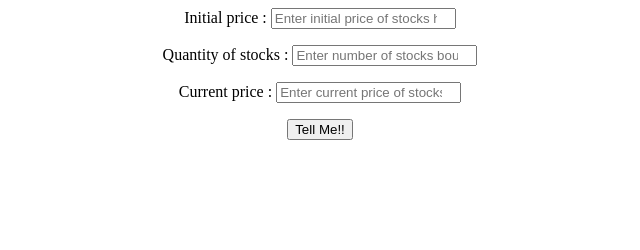
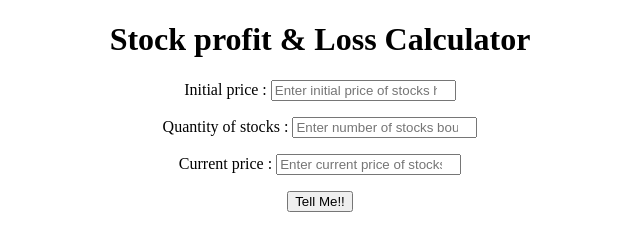
Before and after one commit to syed-shaida-hussain/profit-or-los-on-stocks-, a plain HTML site: page index.html in a window 1280 px wide. Shown: the whole page, without its empty margins (320-960 px from the left). Drawn offline with Linux system fonts and the light colour scheme.

Commit message:
heading added

```diff
--- a/index.html
+++ b/index.html
@@ -7,6 +7,7 @@
     <title>profit or loss</title>
 </head>
 <body>
+    <h1>Stock profit & Loss Calculator</h1>
     <main>
         <label for="initial-price"> Initial price :
             <input type="number" id="initial-price" placeholder="Enter initial price of stocks here ">
```
